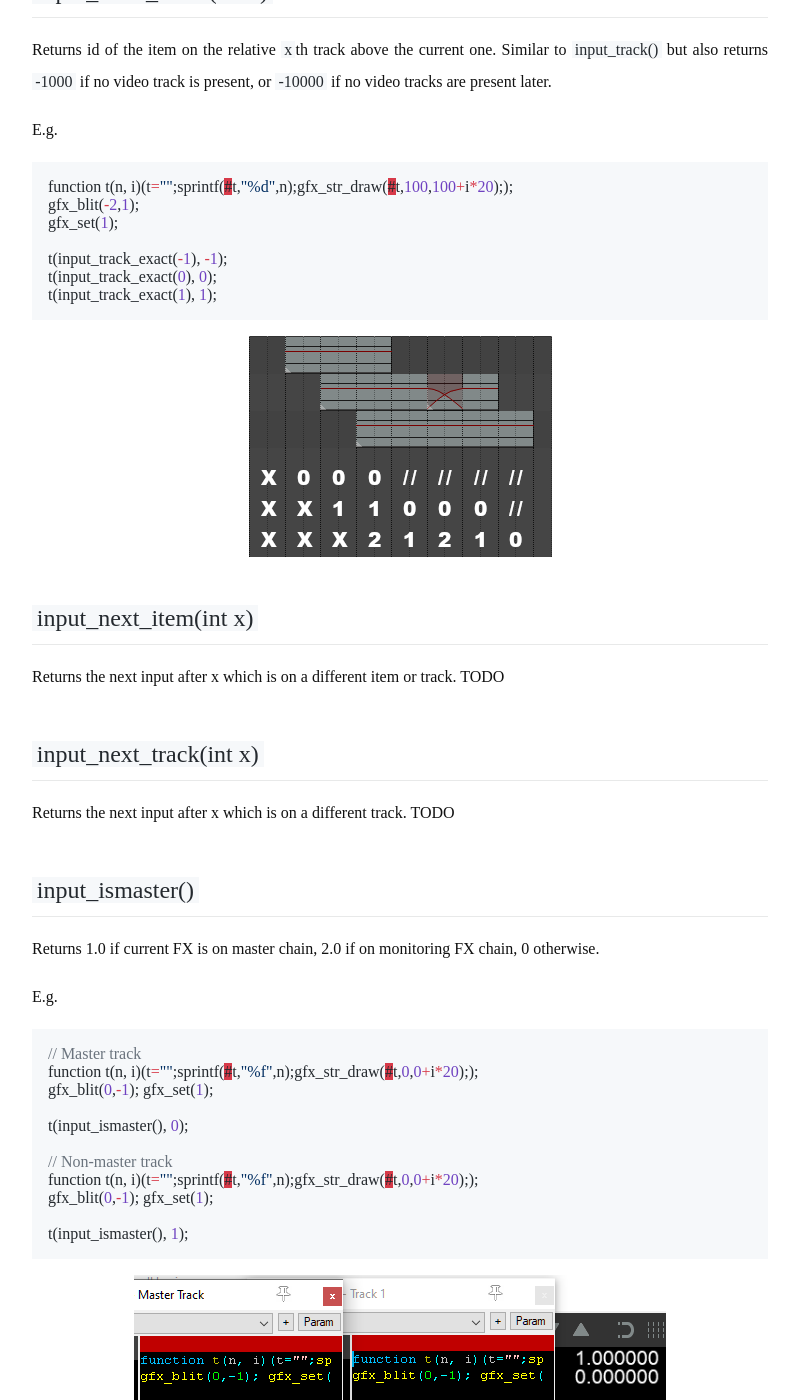
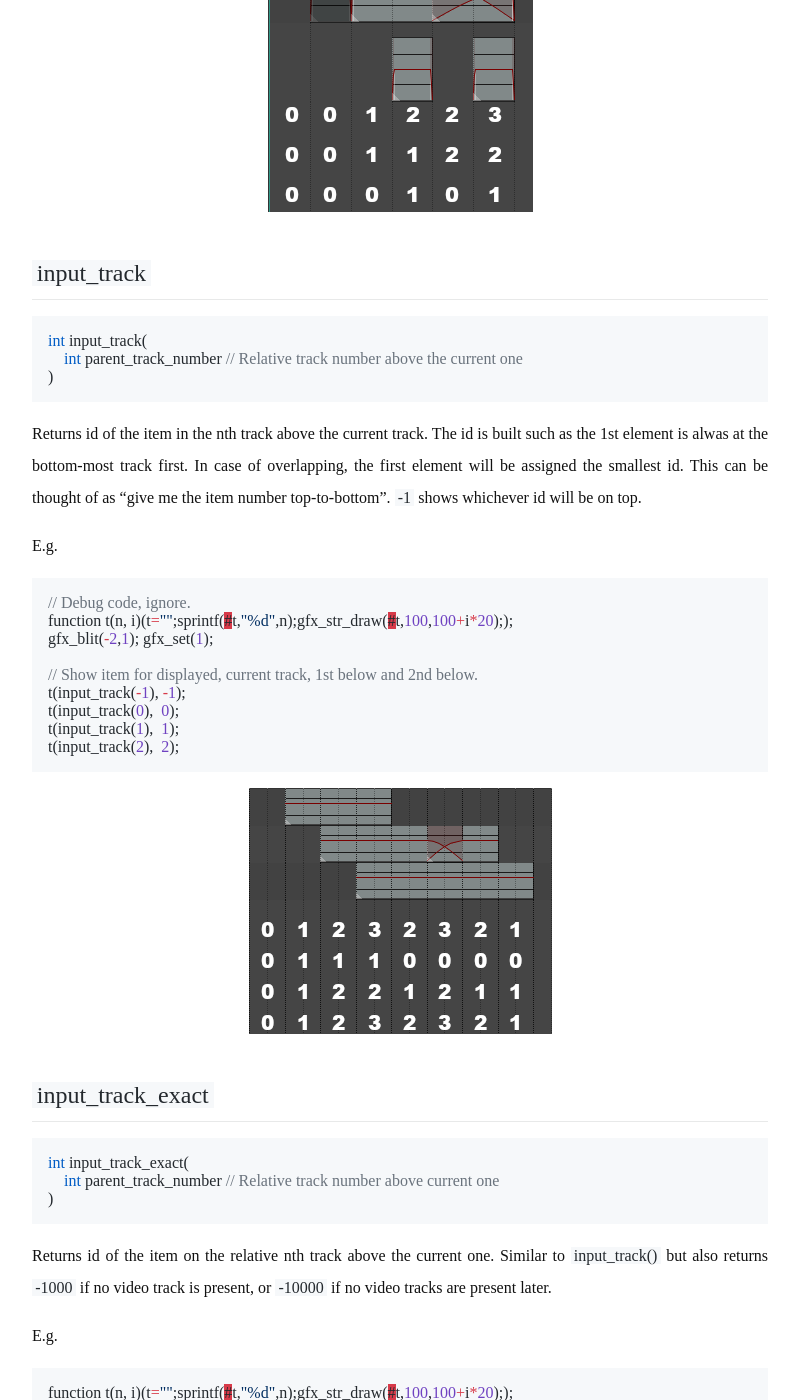
Before and after one commit to nobe4/nobe4.github.io, a Jekyll site: the page built from _posts/2020-05-02-reaper-video.md, in a window 1280 px wide and 1400 px high, scrolled down 10024 px. Shown: the whole window, without its empty margins (240-1039 px from the left). Built offline with Jekyll 4.4.1, drawn with Linux system fonts in a browser that asks for light colours; some web fonts are replaced; some of the changed text lies outside the part shown.

Commit message:
Reformat some titles

````diff
--- a/_posts/2020-05-02-reaper-video.md
+++ b/_posts/2020-05-02-reaper-video.md
@@ -45,6 +45,10 @@
 # Variables
 
 ## `project_time`
+```c
+float project_time
+```
+
 Project time in seconds.
 
 E.g.
@@ -54,6 +58,10 @@
 ```
 
 ## `project_tempo`
+```c
+float project_tempo
+```
+
 Current tempo in BPM.
 
 E.g.
@@ -62,6 +70,10 @@
 ```
 
 ## `project_ts_num`
+```c
+int project_ts_num
+```
+
 Current time signature numerator.
 
 E.g.
@@ -70,6 +82,10 @@
 ```
 
 ## `project_ts_denom`
+```c
+int project_ts_denom
+```
+
 Current time signature denominator.
 
 E.g.
@@ -82,6 +98,10 @@
 TODO
 
 ## `time`
+```c
+float time
+```
+
 Item time in seconds when inside an item.
 
 E.g.
@@ -91,6 +111,10 @@
 ```
 
 ## `framerate`
+```c
+int framerate
+```
+
 Project FPS (frames per second).
 
 E.g.
@@ -99,17 +123,25 @@
 ```
 
 ## `project_w`
+```c
+float project_w
+```
+
 Project preferred video width.
 You can update this value before drawing.
 
 E.g.
 ```c
-project_w == 1080.0000
+project_w == 1080
 // Updating the width
 project_w = 720
 ```
 
 ## `project_h`
+```c
+int project_h
+```
+
 Project preferred video height.
 You can update this value before drawing.
 
@@ -121,6 +153,10 @@
 ```
 
 ## `project_wh_valid`
+```c
+int project_wh_valid
+```
+
 Equals `1` if the project's size reflect the settings.
 Equals `0` if the project's size has been changed via media/code.
 
@@ -133,6 +169,10 @@
 ```
 
 ## `colorspace`
+```c
+string colorspace
+```
+
 current rendering colorspace, e.g. 'RGBA', 'YV12', or 'YUY2'. You can override this before drawing (or between drawing). This may be set to 0 initially if the user has the Auto project colorspace set. It will be automatically changed if 0 and a drawing operation occurs or an input is successfully queried via input_info().
 TODO
 
@@ -141,16 +181,6 @@
 TODO
 
 ## `param1..param24`
-Parameters values
-
-E.g.
-```c
-//@param 1:a 'a'
-// See below for default param values.
-a == 0
-```
-
-Parameters are defined using the following format:
 ```c
 //@param [<idx>[:varname]|varname] 'name' [default min max center step]
 ```
@@ -167,8 +201,17 @@
 ```
 
 ## `gfx_r` `gfx_g` `gfx_b` `gfx_a` `gfx_a2`
+```c
+float gfx_r
+float gfx_g
+float gfx_b
+float gfx_a
+float gfx_a2
+```
+
 Respectively red, green, blue, alpha and alpha channel for current drawing colors.
 All values are between `0` and `1`
+
 Values can be set in the code with `gfx_set` or directly with their name.
 
 E.g.
@@ -210,6 +253,10 @@
 ![rgbaa2]({{ site.url }}{{ site.image.path }}/posts/reaper-video/rgbaa2.png)
 
 ## `gfx_mode`
+```c
+int gfx_mode
+```
+
 Drawing mode:
 - `0` : normal
 - `1` : additive
@@ -241,6 +288,10 @@
 ```
 
 ## `gfx_dest`
+```c
+int gfc_dest
+```
+
 destination image handle, or -1 for main framebuffer
 Value can be set with `gfx_set` or directly with `gfx_dest`.
 
@@ -271,7 +322,10 @@
 
 # Functions
 
-## `input_count()`
+## `input_count`
+```c
+int input_count()
+```
 Returns number of inputs available. I.e. all the video tracks that will account for rendering.
 
 E.g.:
@@ -280,11 +334,19 @@
 If there's a video on the current track and in a track above, it will be 2.
 See below for example.
 
-## `input_track_count()`
+## `input_track_count`
+```c
+int input_track_count()
+```
+
 Returns the number of available inputs on current track.
 See below for example.
 
-## `input_track_exact_count()`
+## `input_track_exact_count`
+```c
+int input_track_exact_count()
+```
+
 Returns the number of tracks above the current track that contain video items.
 More or less `input_count() - input_track_count()`.
 
@@ -301,8 +363,13 @@
 
 ![input count]({{ site.url }}{{ site.image.path }}/posts/reaper-video/input_count.png)
 
-## `input_track(int x)`
-Returns id of the item in the `x`th track above the current track. The id is built such as the 1st element is alwas at the bottom-most track first. In case of overlapping, the first element will be assigned the smallest id.
+## `input_track`
+```c
+int input_track(
+    int parent_track_number // Relative track number above the current one
+)
+```
+Returns id of the item in the nth track above the current track. The id is built such as the 1st element is alwas at the bottom-most track first. In case of overlapping, the first element will be assigned the smallest id.
 This can be thought of as "give me the item number top-to-bottom".
 `-1` shows whichever id will be on top.
 
@@ -321,8 +388,13 @@
 
 ![input track]({{ site.url }}{{ site.image.path }}/posts/reaper-video/input_track.png)
 
-## `input_track_exact(int x)`
-Returns id of the item on the relative `x`th track above the current one. Similar to `input_track()` but also returns `-1000` if no video track is present, or `-10000` if no video tracks are present later.
+## `input_track_exact`
+```c
+int input_track_exact(
+    int parent_track_number // Relative track number above current one
+)
+```
+Returns id of the item on the relative nth track above the current one. Similar to `input_track()` but also returns `-1000` if no video track is present, or `-10000` if no video tracks are present later.
 
 E.g.
 ```c
@@ -337,16 +409,28 @@
 
 ![input track exact]({{ site.url }}{{ site.image.path }}/posts/reaper-video/input_track_exact.png)
 
-## `input_next_item(int x)`
+## `input_next_item`
+```c
+int input_next_item(
+    int input   // Current input
+)
+```
 Returns the next input after x which is on a different item or track.
 TODO
 
-## `input_next_track(int x)`
+## `input_next_track`
+```c
+int input_next_track(
+    int input   // Current input
+)```
 Returns the next input after x which is on a different track.
 TODO
 
-## `input_ismaster()`
-Returns 1.0 if current FX is on master chain, 2.0 if on monitoring FX chain, 0 otherwise.
+## `input_ismaster`
+```c
+int input_ismaster()
+```
+Returns `1` if current FX is on master chain, `2` if on monitoring FX chain, `0` otherwise.
 
 E.g.
 ```c
@@ -365,7 +449,20 @@
 
 ![input is master]({{ site.url }}{{ site.image.path }}/posts/reaper-video/input_ismaster.png)
 
-## `input_info(int input, int w, int h [, int srctime, int wet, int parm1, ...])`
+## `input_info`
+```c
+int input_info(
+    int input,          // Input id
+    int w,              // Input width (modified)
+    int h,              // Input height (modified)
+    [                   // Optional extra arguments
+        int time,       // Time in the base of the input element
+        float wet,      // Wed/dry percentage of the input element
+        float parm1,    // Value of param1
+        ...             // Values of param2..
+    ]
+)`
+```
 Returns 1 if `input` is available.
 Additionnaly sets `w`/`h` to dimensions of the input.
 If `srctime` specified, it will be set with the source-local time of the underlying media.
@@ -390,8 +487,16 @@
 
 ![input info]({{ site.url }}{{ site.image.path }}/posts/reaper-video/input_info.png)
 
-## `input_get_name(input, #str)`
-Gets the input take name or track name. Returns 1 if name was found, 0 otherwise.
+## `input_get_name`
+```c
+int input_get_name(
+    int input,      // Input track
+    string #name    // Input name (modified)
+)
+```
+
+Gets the input take name or track name.
+Returns 1 if name was found, 0 otherwise.
 
 E.g.
 ```c
@@ -405,9 +510,20 @@
 
 ![input get name]({{ site.url }}{{ site.image.path }}/posts/reaper-video/input_get_name.png)
 
-## `gfx_img_alloc([int width, int height, bool clear])`
+## `gfx_img_alloc`
+```c
+int gfx_img_alloc(
+    [               // Optional parameters
+        int width,  // Width of the image
+        int height, // Height of the image
+        bool clear  // Clear the image after creating
+    ]
+)
+```
+
 Creates a new image with specified size, and black background if `clear` equals to `1`. You can create up to 32 images using this method.
-The returned index can be used in `gfx_dest`, `gfx_blit` and in other places.
+
+Returns an index that can be used in `gfx_dest`, `gfx_blit` and in other places.
 
 E.g.
 ```c
@@ -444,9 +560,21 @@
 
 ![gfx img alloc]({{ site.url }}{{ site.image.path }}/posts/reaper-video/gfx_img_alloc.png)
 
-## `gfx_img_resize(int handle, int w, int h[, bool clear])`
+## `gfx_img_resize`
+```c
+gfx_img_resize(
+    int handle,     // Copied image handle
+    int w,          // New width
+    int h,          // New height
+    [               // Optional parameter
+        bool clear  // Clear the image after resize
+    ]
+)
+```
+
 Copy the content of the handle into a new image and return its id. The `-1` handle can be used for the framebuffer.
 `clear=1` will remove the content of the image, `clear=-1` will clear only if a resize occured.
+
 If handle is invalid, it will behave like `gfx_img_alloc`.
 
 Here the `handle` is not to be confused with `input` that `gfx_blit` uses.
@@ -466,13 +594,25 @@
 
 ![gfx img resize]({{ site.url }}{{ site.image.path }}/posts/reaper-video/gfx_img_resize.png)
 
-## `gfx_img_hold(int handle)`
+## `gfx_img_hold`
+```
+int gfx_img_hold(
+    int handle  // Handle of the image to hold
+)
+```
+
+Returns the handle to the holded image.
 Save a cheap and read-only copy of the image handle. Needs to be released with `gfx_img_free()`.
 Can hold up to 32 images.
 
 Look at `gfx_img_getptr` for example.
 
-## `gfx_img_getptr(int handle)
+## `gfx_img_getptr`
+```
+int gfx_img_getptr(
+    int handle  // Image handle
+)
+```
 Get a unique identifier for the image, while the image is in memory.
 Can be used with `gfx_img_hold` to detect changes in low frame rate video.
 
@@ -495,7 +635,12 @@
 gfx_img_free(h1); gfx_img_free(h2);
 ```
 
-## `gfx_img_free(int handle)`
+## `gfx_img_free`
+```
+gfx_img_free(
+    int handle  // Handle of the image to free
+)
+```
 Releases an earlier allocated image index.
 
 E.g.
@@ -504,11 +649,33 @@
 gfx_img_free(r);
 ```
 
-## `gfx_img_info(int handle, int #w, int #h)`
+## `gfx_img_info`
+```c
+int gfx_img_info(
+    int handle, // Handle of the image
+    int #w,     // Width of the image (modified)
+    int #h      // Height of the image (modified)
+)
+```
+
 Gets dimensions of image, returns 1 if valid (resize if inexplicably invalidated)
 TODO ???
 
-## `gfx_set(float r, [float g = r, float b = r,float a = 1,int mode = 0, int dest, float a2 = 1])`
+## `gfx_set`
+```c
+gfx_set(
+    float r,            // Red value to set
+    [                   // Optional parameter
+        float g = r,    // Green value to set (default to red value)
+        float b = r,    // Blue value to set (default to red value)
+        float a = 1,    // Alpha value to set (default to 1)
+        int mode = 0,   // Drawing mode value (default to 0)
+        int dest,       // Destination to draw on
+        float a2 = 1    // Alpha channel value (default to 1)
+    ]
+)
+```
+
 Updates `r`/`g`/`b`/`a`/`mode`/`a2` to values specified, `dest` is only updated if parameter specified.
 See `gfx_...` for reference on the different parameters.
 `dest` is the integer to a destination item to draw on.
@@ -527,7 +694,23 @@
 
 ![gfx set]({{ site.url }}{{ site.image.path }}/posts/reaper-video/gfx_set.png)
 
-## `gfx_blit(int input[, bool preserve_aspect=0, int x, int y, int w, int h, int srcx, int srcy, int srcw, int srch])`
+## `gfx_blit`
+```c
+gfx_blit(
+    int input,              // Input to draw
+    [                       // Optional parameter
+        bool keep_ratio=0,  // Keep input ratio
+        int x,              // Destination X
+        int y,              // Destination Y
+        int w,              // Destination width
+        int h,              // Destination height
+        int srcx,           // Source X
+        int srcy,           // Source Y
+        int srcw,           // Source width
+        int srch            // Source height
+    ]
+)
+```
 Draw input into the selected destination, check `gfx_img_alloc` example for destination change.
 
 `x`,`y`,`w`,`h` control the destination position and size of the image.
@@ -547,7 +730,16 @@
 
 ![gfx blit]({{ site.url }}{{ site.image.path }}/posts/reaper-video/gfx_blit.png)
 
-## `gfx_fillrect(x,y,w,h)`
+## `gfx_fillrect`
+```c
+gfx_fillrect(
+    int x,  // Destination X
+    int y,  // Destination Y
+    int w,  // Destination width
+    int h   // Destination height
+)
+```
+
 Fills a rectangle with the current color/mode/alpha
 
 E.g.
@@ -707,11 +906,13 @@
         kv4 enables spill removal (1.0 default)
 TODO
 
-## `gfx_destkeyedblit(input[,x,y,w,h,srcx,srcy,kv1,kv2,kv3,kv4])`
+## `gfx_destkeyedblit`
+`gfx_destkeyedblit(input[,x,y,w,h,srcx,srcy,kv1,kv2,kv3,kv4])`
 Chroma-key blits, using destination color as key. ignores gfx_a and gfx_mode. See gfx_keyedblit() for kv1-kv4 explanation.
 TODO
 
-## `gfx_setfont(pxsize[,#fontname, flags)`
+## `gfx_setfont`
+`gfx_setfont(pxsize[,#fontname, flags)`
 Sets a font. flags are specified as a multibyte integer, using a combination of the following flags (specify multiple as 'BI' or 'OI' or 'OBI' etc):
     'B' - Bold
     'I' - Italics
````
Also changed, not shown: other parts of _posts/2020-05-02-reaper-video.md (+28 -12 lines).
